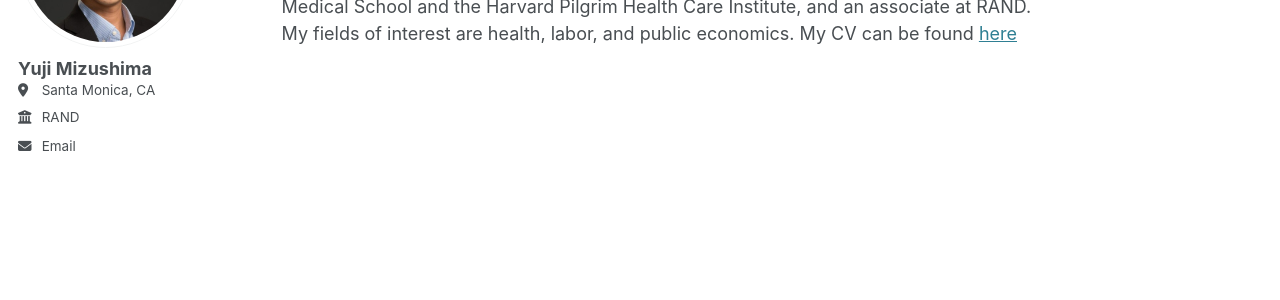
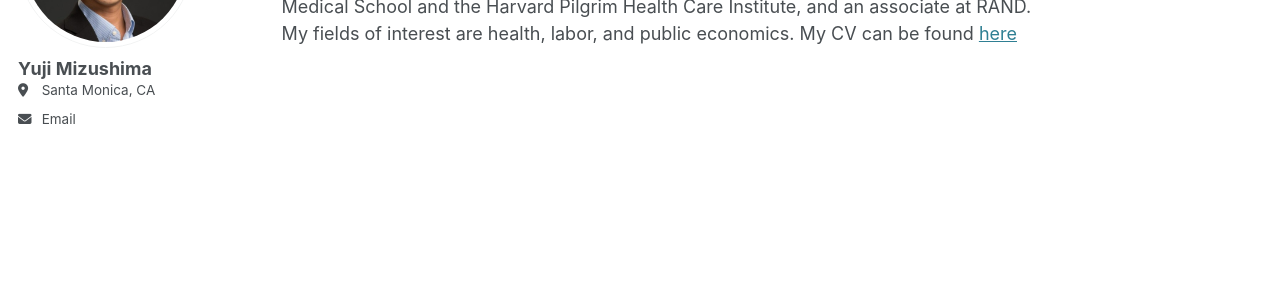
Before and after one commit to yujimizushima/yujimizushima.github.io, a Jekyll site: the page built from _pages/about.md, in a window 1280 px wide. Shown: the part 233-533 px from the top of the page. Built offline with Jekyll 4.4.1, drawn with Linux system fonts in a browser that asks for light colours.

Commit message:
Update _config.yml

```diff
--- a/_config.yml
+++ b/_config.yml
@@ -23,7 +23,6 @@ author:
   avatar           : "profile.jpg"
   name             : "Yuji Mizushima"
   location         : "Santa Monica, CA"
-  employer         : "RAND"
   email            : "ymizushi@rand.org"
 
 # Publication Category - The following the list of publication categories and their headings
```
